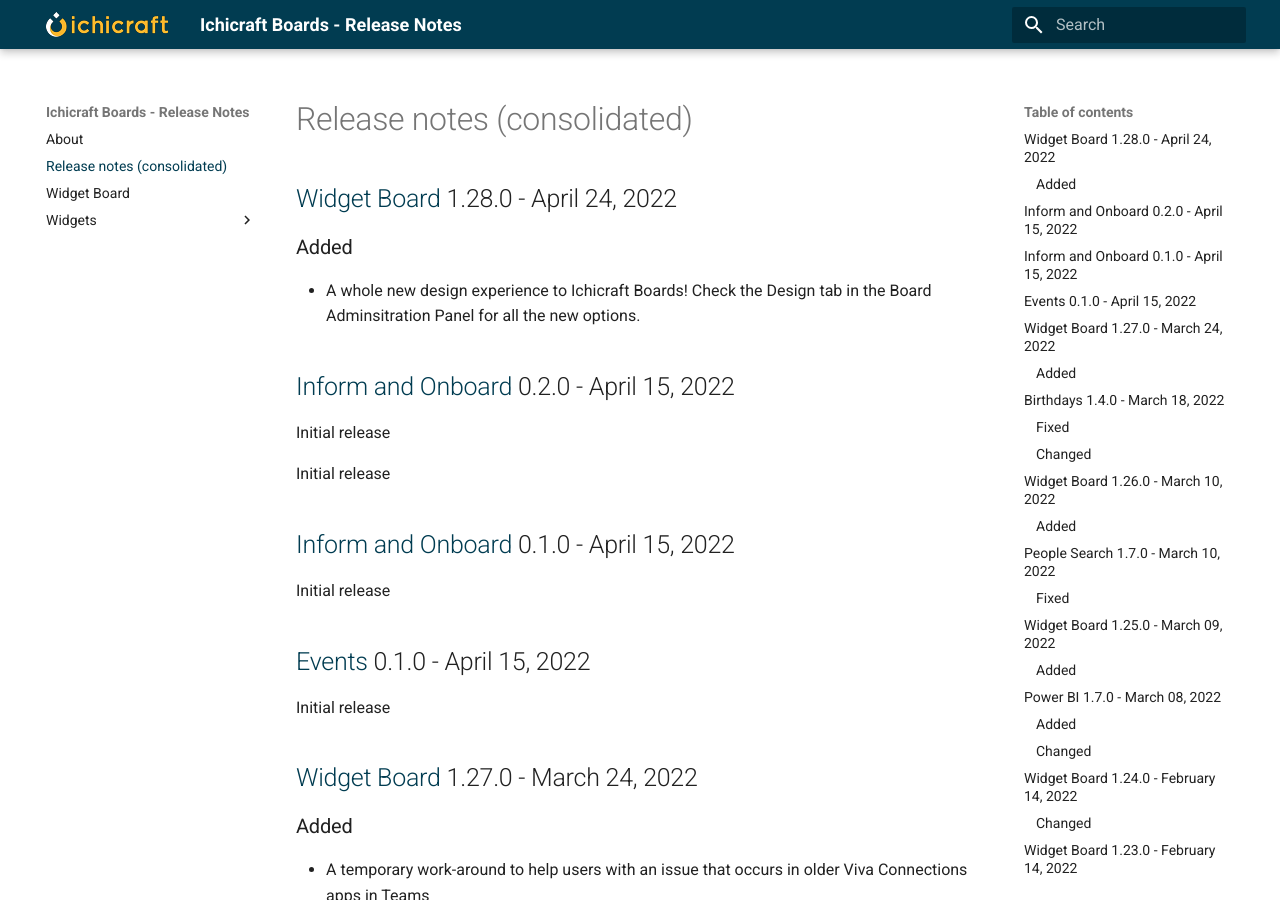
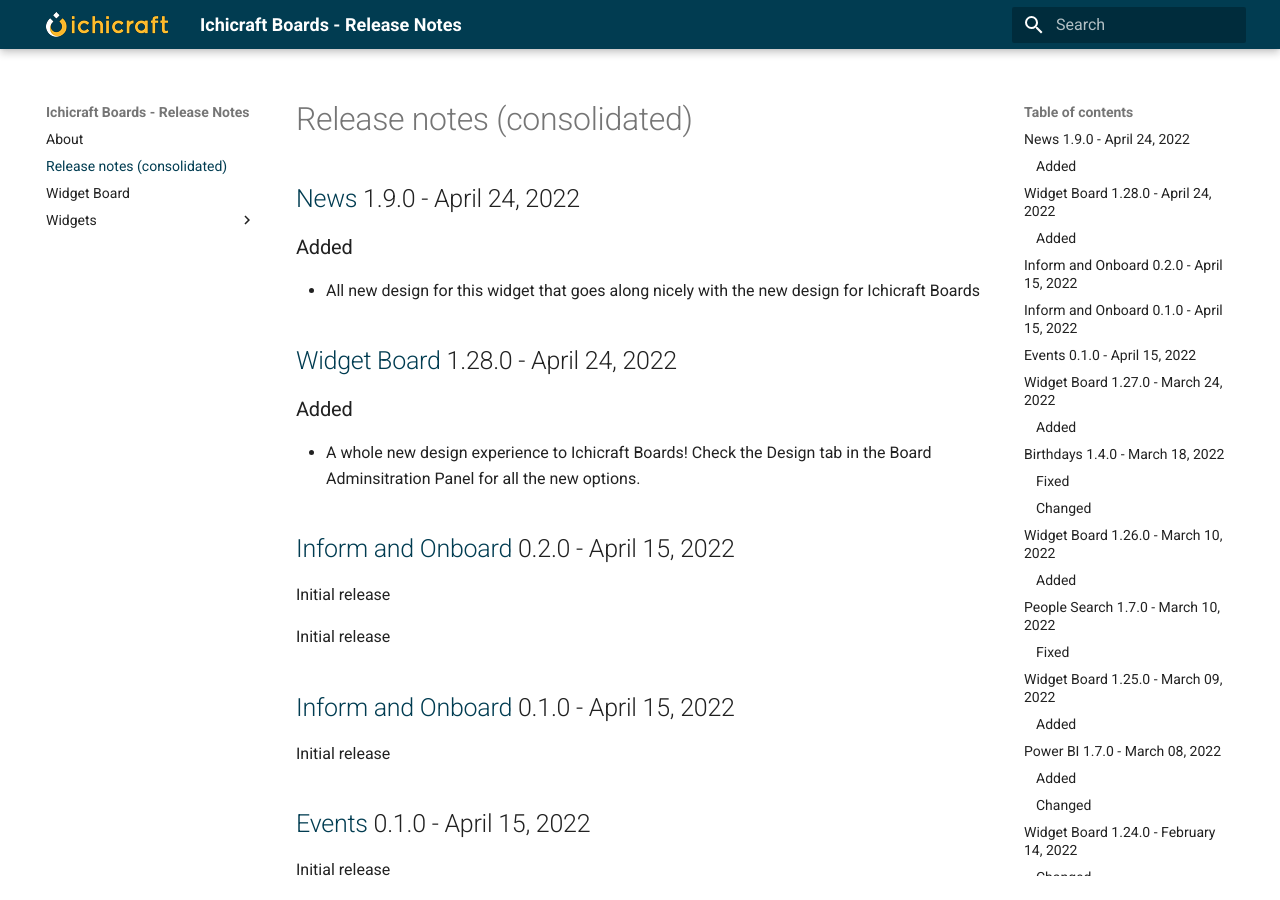
Before and after one commit to ichicraft/widgets-docs, an MkDocs documentation site: the page built from docs/Release-notes-(consolidated).md, in a window 1280 px wide and 900 px high. Built offline with MkDocs 1.6.1 and Material for MkDocs 9.7.7, drawn with Linux system fonts in a browser that asks for light colours.

Commit message:
Release notes updated by BuildService

```diff
--- a/docs/Release-notes-(consolidated).md
+++ b/docs/Release-notes-(consolidated).md
@@ -1,3 +1,8 @@
+## [News](./Widgets/News.md) 1.9.0 - April 24, 2022
+
+### Added
+- All new design for this widget that goes along nicely with the new design for Ichicraft Boards
+
 ## [Widget Board](./Widget Board.md) 1.28.0 - April 24, 2022
 
 ### Added
```
Also changed, not shown: docs/Widgets/News.md (+5 -0 lines).
